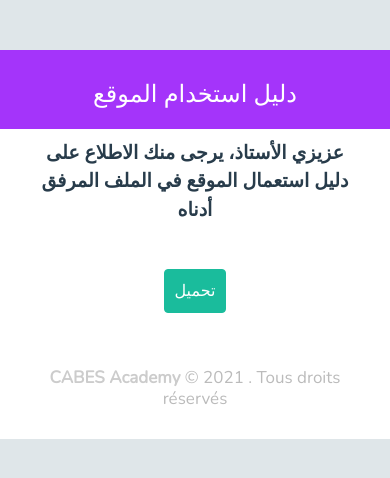
After one commit to SaidBeDev/cabes, a Laravel app: page /ts1999 in a window 390 px wide. The commit adds this page. Shown: the top 478 px of the page. Run offline with Laravel 8, Linux system fonts and the light colour scheme; parts of the project's set-up code (start-up, migrations or seed data) failed here and were passed over; some libraries are stand-ins or nearby versions.

Commit message:
Add user guide email

```diff
--- a/app/Http/Controllers/Auth/RegisterController.php
+++ b/app/Http/Controllers/Auth/RegisterController.php
@@ -173,6 +173,8 @@ class RegisterController extends Controller
             $act = Activation::create($newUser);
 
             $res = $this->sendConfirmMail($newUser, $act->code);
+
+            $this->sendUserGuide($newUser);
         }
 
         if ($this->isSetContact($request)) {
--- a/public/frontend/assets/css/custom.css
+++ b/public/frontend/assets/css/custom.css
@@ -72,6 +72,9 @@
 
 h1, h2, h3, h4, h5, h6{
     text-transform: initial;
+}
+p {
+    text-align: justify;
 }
 /* Badges */
 
--- /dev/null
+++ b/resources/views/emails/userGuide.blade.php
@@ -0,0 +1,259 @@
+<!DOCTYPE html>
+<html lang="{{ app()->getLocale() }}">
+
+<!DOCTYPE html PUBLIC "-//W3C//DTD XHTML 1.0 Transitional //EN" "http://www.w3.org/TR/xhtml1/DTD/xhtml1-transitional.dtd">
+
+<html xmlns="http://www.w3.org/1999/xhtml" xmlns:o="urn:schemas-microsoft-com:office:office" xmlns:v="urn:schemas-microsoft-com:vml">
+<head>
+<!--[if gte mso 9]><xml><o:OfficeDocumentSettings><o:AllowPNG/><o:PixelsPerInch>96</o:PixelsPerInch></o:OfficeDocumentSettings></xml><![endif]-->
+<meta content="text/html; charset=utf-8" http-equiv="Content-Type"/>
+<meta content="width=device-width" name="viewport"/>
+<!--[if !mso]><!-->
+<meta content="IE=edge" http-equiv="X-UA-Compatible"/>
+<!--<![endif]-->
+<title></title>
+<!--[if !mso]><!-->
+<!--<![endif]-->
+@if(app()->getLocale() == "ar")
+    <link href="https://fonts.googleapis.com/css?family=Tajawal&display=swap" rel="stylesheet">
+    <style>
+        body{
+            font-family: 'Tajawal', sans-serif;
+        }
+    </style>
+@else
+    <link href="https://fonts.googleapis.com/css?family=Nunito&display=swap" rel="stylesheet">
+    <style>
+        body{
+            font-family: 'Nunito', sans-serif;
+        }
+    </style>
+@endif
+
+<style type="text/css">
+		body {
+			margin: 0;
+			padding: 0;
+		}
+
+		table,
+		td,
+		tr {
+			vertical-align: top;
+			border-collapse: collapse;
+		}
+
+		* {
+			line-height: inherit;
+		}
+
+		a[x-apple-data-detectors=true] {
+			color: inherit !important;
+			text-decoration: none !important;
+		}
+	</style>
+<style id="media-query" type="text/css">
+		@media (max-width: 620px) {
+
+			.block-grid,
+			.col {
+				min-width: 320px !important;
+				max-width: 100% !important;
+				display: block !important;
+			}
+
+			.block-grid {
+				width: 100% !important;
+			}
+
+			.col {
+				width: 100% !important;
+			}
+
+			.col>div {
+				margin: 0 auto;
+			}
+
+			img.fullwidth,
+			img.fullwidthOnMobile {
+				max-width: 100% !important;
+			}
+
+			.no-stack .col {
+				min-width: 0 !important;
+				display: table-cell !important;
+			}
+
+			.no-stack.two-up .col {
+				width: 50% !important;
+			}
+
+			.no-stack .col.num4 {
+				width: 33% !important;
+			}
+
+			.no-stack .col.num8 {
+				width: 66% !important;
+			}
+
+			.no-stack .col.num4 {
+				width: 33% !important;
+			}
+
+			.no-stack .col.num3 {
+				width: 25% !important;
+			}
+
+			.no-stack .col.num6 {
+				width: 50% !important;
+			}
+
+			.no-stack .col.num9 {
+				width: 75% !important;
+			}
+
+			.video-block {
+				max-width: none !important;
+			}
+
+			.mobile_hide {
+				min-height: 0px;
+				max-height: 0px;
+				max-width: 0px;
+				display: none;
+				overflow: hidden;
+				font-size: 0px;
+			}
+
+			.desktop_hide {
+				display: block !important;
+				max-height: none !important;
+			}
+		}
+	</style>
+</head>
+<body class="clean-body" style="margin: 0; padding: 0; -webkit-text-size-adjust: 100%; background-color: #dfe6e9;">
+<!--[if IE]><div class="ie-browser"><![endif]-->
+<table bgcolor="#283C4B" cellpadding="0" cellspacing="0" class="nl-container" role="presentation" style="table-layout: fixed; vertical-align: top; min-width: 320px; Margin: 0 auto; border-spacing: 0; border-collapse: collapse; mso-table-lspace: 0pt; mso-table-rspace: 0pt; background-color: #283C4B; width: 100%;" valign="top" width="100%">
+<tbody>
+<tr style="vertical-align: top;" valign="top">
+<td style="word-break: break-word; vertical-align: top;" valign="top">
+<!--[if (mso)|(IE)]><table width="100%" cellpadding="0" cellspacing="0" border="0"><tr><td align="center" style="background-color:#283C4B"><![endif]-->
+<div style="background-color:#dfe6e9;">
+<div class="block-grid" style="Margin: 0 auto; min-width: 320px; max-width: 600px; overflow-wrap: break-word; word-wrap: break-word; word-break: break-word; background-color: #dfe6e9;">
+<div style="border-collapse: collapse;display: table;width: 100%;background-color:#dfe6e9;">
+<!--[if (mso)|(IE)]><table width="100%" cellpadding="0" cellspacing="0" border="0" style="background-color:#dfe6e9;"><tr><td align="center"><table cellpadding="0" cellspacing="0" border="0" style="width:600px"><tr class="layout-full-width" style="background-color:#dfe6e9"><![endif]-->
+<!--[if (mso)|(IE)]><td align="center" width="600" style="background-color:#dfe6e9;width:600px; border-top: 0px solid transparent; border-left: 0px solid transparent; border-bottom: 0px solid transparent; border-right: 0px solid transparent;" valign="top"><table width="100%" cellpadding="0" cellspacing="0" border="0"><tr><td style="padding-right: 0px; padding-left: 0px; padding-top:0px; padding-bottom:0px;"><![endif]-->
+<div class="col num12" style="min-width: 320px; max-width: 600px; display: table-cell; vertical-align: top; width: 600px;">
+<div style="width:100% !important;">
+<!--[if (!mso)&(!IE)]><!-->
+<div style="border-top:0px solid transparent; border-left:0px solid transparent; border-bottom:0px solid transparent; border-right:0px solid transparent; padding-top:0px; padding-bottom:0px; padding-right: 0px; padding-left: 0px;">
+<!--<![endif]-->
+<div align="center" class="img-container center autowidth" style="padding-right: 25px;padding-left: 25px;">
+<!--[if mso]><table width="100%" cellpadding="0" cellspacing="0" border="0"><tr style="line-height:0px"><td style="padding-right: 25px;padding-left: 25px;" align="center"><![endif]-->
+<div style="font-size:1px;line-height:25px"> </div>
+<div style="font-size:1px;line-height:25px"> </div>
+<!--[if mso]></td></tr></table><![endif]-->
+</div>
+<!--[if (!mso)&(!IE)]><!-->
+</div>
+<!--<![endif]-->
+</div>
+</div>
+<!--[if (mso)|(IE)]></td></tr></table><![endif]-->
+<!--[if (mso)|(IE)]></td></tr></table></td></tr></table><![endif]-->
+</div>
+</div>
+</div>
+<div style="background-color:#dfe6e9;">
+<div class="block-grid" style="Margin: 0 auto; min-width: 320px; max-width: 600px; overflow-wrap: break-word; word-wrap: break-word; word-break: break-word; background-color: #1abc9c;">
+<div style="border-collapse: collapse;display: table;width: 100%;background-color:#a434fa;">
+<!--[if (mso)|(IE)]><table width="100%" cellpadding="0" cellspacing="0" border="0" style="background-color:#dfe6e9;"><tr><td align="center"><table cellpadding="0" cellspacing="0" border="0" style="width:600px"><tr class="layout-full-width" style="background-color:#a434fa"><![endif]-->
+<!--[if (mso)|(IE)]><td align="center" width="600" style="background-color:#a434fa;width:600px; border-top: 0px solid transparent; border-left: 0px solid transparent; border-bottom: 0px solid transparent; border-right: 0px solid transparent;" valign="top"><table width="100%" cellpadding="0" cellspacing="0" border="0"><tr><td style="padding-right: 0px; padding-left: 0px; padding-top:0px; padding-bottom:0px;"><![endif]-->
+<div class="col num12" style="min-width: 320px; max-width: 600px; display: table-cell; vertical-align: top; width: 600px;">
+<div style="width:100% !important;">
+<!--[if (!mso)&(!IE)]><!-->
+<div style="border-top:0px solid transparent; border-left:0px solid transparent; border-bottom:0px solid transparent; border-right:0px solid transparent; padding-top:0px; padding-bottom:0px; padding-right: 0px; padding-left: 0px;">
+<!--<![endif]-->
+<!--[if mso]><table width="100%" cellpadding="0" cellspacing="0" border="0"><tr><td style="padding-right: 20px; padding-left: 20px; padding-top: 30px; padding-bottom: 20px; font-family: Arial, sans-serif"><![endif]-->
+<div style="color:#FFFFFF;line-height:1.2;padding-top:30px;padding-right:20px;padding-bottom:20px;padding-left:20px;">
+<div style=" font-size: 12px; line-height: 1.2; color: #FFFFFF; mso-line-height-alt: 14px;">
+<p style="font-size: 24px; line-height: 1.2; text-align: center; mso-line-height-alt: 29px; margin: 0;"><span style="font-size: 24px;">{{ 'دليل استخدام الموقع' }}</span></p>
+</div>
+</div>
+<!--[if mso]></td></tr></table><![endif]-->
+<!--[if (!mso)&(!IE)]><!-->
+</div>
+<!--<![endif]-->
+</div>
+</div>
+<!--[if (mso)|(IE)]></td></tr></table><![endif]-->
+<!--[if (mso)|(IE)]></td></tr></table></td></tr></table><![endif]-->
+</div>
+</div>
+</div>
+
+<div style="background-color:#dfe6e9;">
+<div class="block-grid" style="Margin: 0 auto; min-width: 320px; max-width: 600px; overflow-wrap: break-word; word-wrap: break-word; word-break: break-word; background-color: #FFFFFF;">
+<div style="border-collapse: collapse;display: table;width: 100%;background-color:#FFFFFF;">
+<!--[if (mso)|(IE)]><table width="100%" cellpadding="0" cellspacing="0" border="0" style="background-color:#dfe6e9;"><tr><td align="center"><table cellpadding="0" cellspacing="0" border="0" style="width:600px"><tr class="layout-full-width" style="background-color:#FFFFFF"><![endif]-->
+<!--[if (mso)|(IE)]><td align="center" width="600" style="background-color:#FFFFFF;width:600px; border-top: 0px solid transparent; border-left: 0px solid transparent; border-bottom: 0px solid transparent; border-right: 0px solid transparent;" valign="top"><table width="100%" cellpadding="0" cellspacing="0" border="0"><tr><td style="padding-right: 0px; padding-left: 0px; padding-top:0px; padding-bottom:15px;"><![endif]-->
+<div class="col num12" style="min-width: 320px; max-width: 600px; display: table-cell; vertical-align: top; width: 600px;">
+<div style="width:100% !important;">
+<!--[if (!mso)&(!IE)]><!-->
+<div style="border-top:0px solid transparent; border-left:0px solid transparent; border-bottom:0px solid transparent; border-right:0px solid transparent; padding-top:0px; padding-right: 0px; padding-left: 0px;">
+<!--<![endif]-->
+<!--[if mso]><table width="100%" cellpadding="0" cellspacing="0" border="0"><tr><td style="padding-right: 30px; padding-left: 30px; padding-top: 10px; padding-bottom: 10px; font-family: Arial, sans-serif"><![endif]-->
+<div style="color:#283C4B;line-height:1.5;padding-top:10px;padding-right:30px;padding-bottom:10px;padding-left:30px;">
+<div style=" font-size: 12px; line-height: 1.5; color: #283C4B; mso-line-height-alt: 18px;">
+<p style="font-size: 16px; line-height: 1.5; text-align: center; mso-line-height-alt: 24px; margin: 0;"><span style="font-size: 16px;"><strong><span style="font-size: 19px;">
+    {{ 'عزيزي ' . ($data['profile_type'] == 'teacher' ? 'الأستاذ' : 'التلميذ') .'،' . ' يرجى منك الاطلاع على دليل استعمال الموقع في الملف المرفق أدناه' }}
+</span></strong></span></p>
+</div>
+</div>
+<!--[if mso]></td></tr></table><![endif]-->
+<!--[if mso]><table width="100%" cellpadding="0" cellspacing="0" border="0"><tr><td style="padding-right: 30px; padding-left: 30px; padding-top: 10px; padding-bottom: 0px; font-family: Arial, sans-serif"><![endif]-->
+<div style="color:#283C4B;line-height:1.5;padding-top:10px;padding-right:30px;padding-bottom:0px;padding-left:30px;">
+{{-- <div style=" font-size: 12px; line-height: 1.5; color: #283C4B; mso-line-height-alt: 18px;">
+<p style="font-size: 17px; line-height: 1.5; text-align: center; mso-line-height-alt: 21px; margin: 0;"><span style="font-size: 18px;">{{ trans('frontend.confirm_email_txt') }}</span></p>
+</div> --}}
+</div>
+<!--[if mso]></td></tr></table><![endif]-->
+<div align="center" class="button-container" style="padding-top:25px;padding-right:0px;padding-bottom:0px;padding-left:0px;">
+<!--[if mso]><table width="100%" cellpadding="0" cellspacing="0" border="0" style="border-spacing: 0; border-collapse: collapse; mso-table-lspace:0pt; mso-table-rspace:0pt;"><tr><td style="padding-top: 25px; padding-right: 0px; padding-bottom: 0px; padding-left: 0px" align="center"><v:roundrect xmlns:v="urn:schemas-microsoft-com:vml" xmlns:w="urn:schemas-microsoft-com:office:word" href="" style="height:39pt; width:163.5pt; v-text-anchor:middle;" arcsize="8%" stroke="false" fillcolor="#ea7c11"><w:anchorlock/><v:textbox inset="0,0,0,0"><center style="color:#ffffff; font-family:Arial, sans-serif; font-size:14px"><![endif]-->
+@if (0 == 0)
+<a href="{{ asset('frontend/assets/guide.pdf') }}" download style="text-decoration:none;text-transform: uppercase;padding:10px;display:inline-block;color:#ffffff;background-color:#1abc9c;border-radius:4px;-webkit-border-radius:4px;-moz-border-radius:4px;width:auto; width:auto;;border-top:1px solid #1abc9c;border-right:1px solid #1abc9c;border-bottom:1px solid #1abc9c;border-left:1px solid #1abc9c;padding-top:10px;padding-bottom:10px;text-align:center;mso-border-alt:none;word-break:keep-all;">
+	{{ 'تحميل' }}
+</a>
+@endif
+<!--[if mso]></center></v:textbox></v:roundrect></td></tr></table><![endif]-->
+</div>
+<!--[if mso]><table width="100%" cellpadding="0" cellspacing="0" border="0"><tr><td style="padding-right: 20px; padding-left: 20px; padding-top: 20px; padding-bottom: 30px; font-family: Arial, sans-serif"><![endif]-->
+<div style="color:#555555;line-height:1.2;padding-top:20px;padding-right:20px;padding-bottom:15px;padding-left:20px;">
+{{-- <div style=" font-size: 12px; line-height: 1.2; color: #555555; mso-line-height-alt: 14px;">
+<p style="font-size: 14px; line-height: 1.2; text-align: center; mso-line-height-alt: 17px; margin: 0;"><span style="font-size: 14px;"><a href="{{ route('auth.verifyEmail', ['code' => $data['code'], 'id' => $data['user_id']]) }}" rel="noopener" style="color: #3AAEE0;" target="_blank">{{ route('auth.verifyEmail', ['code' => $data['code'], 'id' => $data['user_id']]) }}</a></span></p>
+</div> --}}
+</div>
+<!--[if mso]></td></tr></table><![endif]-->
+<!--[if mso]><table width="100%" cellpadding="0" cellspacing="0" border="0"><tr><td style="padding-right: 20px; padding-left: 20px; padding-top: 20px; padding-bottom: 30px; font-family: Arial, sans-serif"><![endif]-->
+<div style="color:#555555;line-height:1.2;padding-top:20px;padding-right:20px;padding-bottom:30px;padding-left:20px;">
+    <p style="font-size: 17px;color:#bbb; text-align: center;margin:0"><strong style="color:#ccc">{{ trans('frontend.main_site') }}</strong>  © {{ now()->year }} . {{ trans('frontend.copyright_footer') }}</p>
+</div>
+<!--[if mso]></td></tr></table><![endif]-->
+<!--[if (!mso)&(!IE)]><!-->
+</div>
+<!--<![endif]-->
+</div>
+</div>
+<!--[if (mso)|(IE)]></td></tr></table><![endif]-->
+<!--[if (mso)|(IE)]></td></tr></table></td></tr></table><![endif]-->
+</div>
+</div>
+</div>
+</td>
+</tr>
+</tbody>
+</table>
+<!--[if (IE)]></div><![endif]-->
+</body>
+</html>
--- a/resources/views/frontend/rubrics/about/index.blade.php
+++ b/resources/views/frontend/rubrics/about/index.blade.php
@@ -21,7 +21,7 @@
 
 
                         <div class="about">
-                            <p class="fs-17">
+                            <p class="fs-17" >
                                 {{ $article->desc }}
                             </p>
                         </div>
--- a/routes/web.php
+++ b/routes/web.php
@@ -181,15 +181,12 @@ Route::group([
     Route::name('frontend.')->group(function() {
         Route::name('sessionIndex')->get('/sessions', 'MngSessionsController@create');
 
-        Route::get('/ts', function () {
+        Route::get('/ts1999', function () {
             $data = [
-                'name' => '',
-                'user_id' => '',
-                'profile_type' => '',
-                'code' => ''
+                'profile_type' => 'teacher'
             ];
 
-            return view('emails.resetPassword', ['data' => $data]);
+            return view('emails.userGuide', ['data' => $data]);
         });
 
         // Homepage Index Route
```
Also changed, not shown: app/SaidTech/Traits/Auth/RegisterTrait.php (+21 -0 lines), 1 other file.
